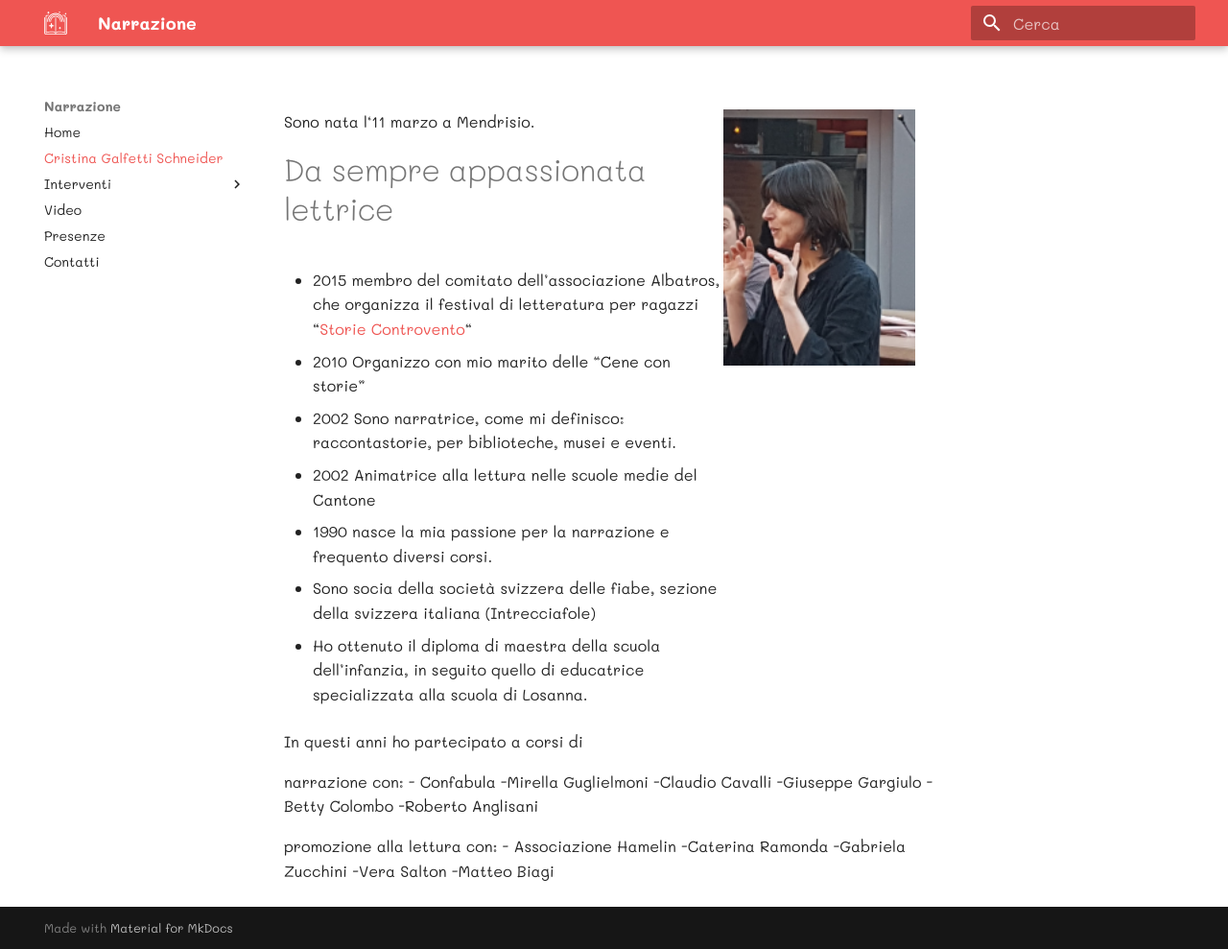
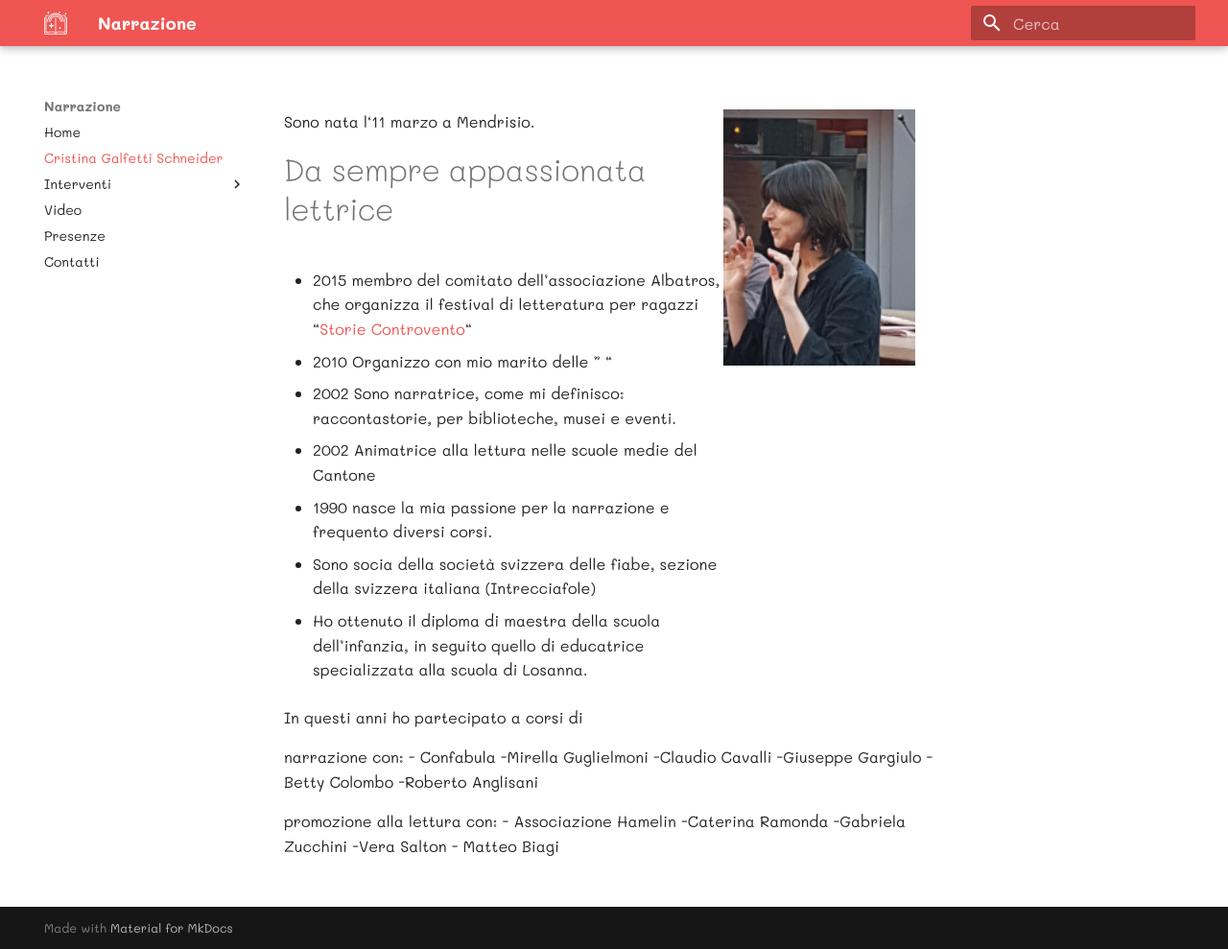
Before and after one commit to narrazione/narrazione.github.io, an MkDocs documentation site: the page built from docs/bioII.md, in a window 1280 px wide and 989 px high. Shown: the whole window at 96% size. Built offline with MkDocs 1.6.1 and Material for MkDocs 9.7.7, drawn with Linux system fonts in a browser that asks for light colours.

Commit message:
Update bioII.md

```diff
--- a/docs/bioII.md
+++ b/docs/bioII.md
@@ -5,7 +5,7 @@ Sono nata l'11 marzo a Mendrisio.
 
 
 - 2015 membro del comitato dell'associazione Albatros, che organizza il festival di letteratura per ragazzi "[Storie Controvento](http://www.storiecontrovento.ch/)"
-- 2010 Organizzo con mio marito delle "Cene con storie"
+- 2010 Organizzo con mio marito delle " "
 - 2002 Sono narratrice, come mi definisco: raccontastorie, per biblioteche, musei e eventi.
 - 2002 Animatrice alla lettura nelle scuole medie del Cantone
 - 1990 nasce la mia passione per la narrazione e frequento diversi corsi.
@@ -24,4 +24,4 @@ narrazione con: - Confabula -Mirella Guglielmoni -Claudio Cavalli -Giuseppe Garg
 
 promozione alla lettura con:
 - Associazione Hamelin -Caterina Ramonda -Gabriela Zucchini -Vera Salton
--Matteo Biagi
+- Matteo Biagi
```
